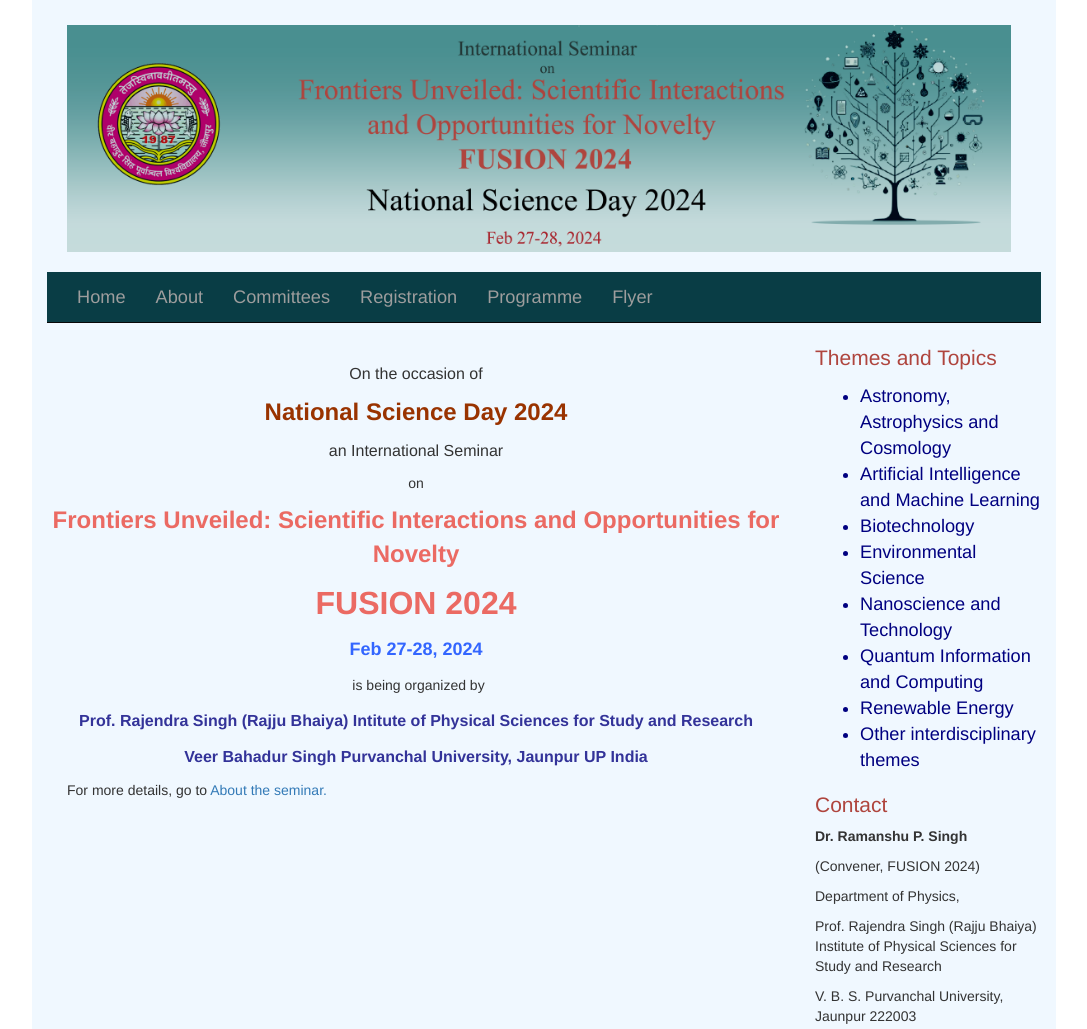
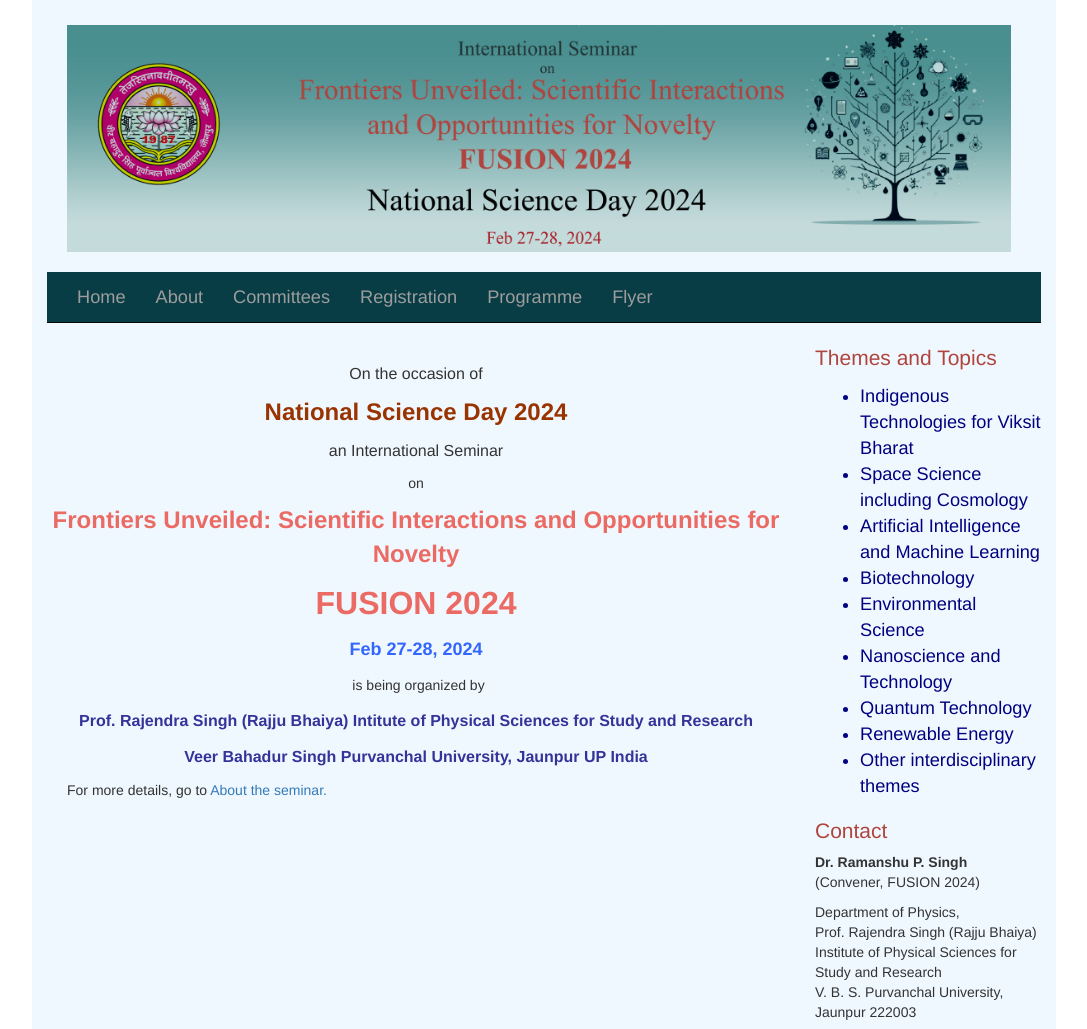
Before and after one commit to fusion2024/fusion2024.github.io, a plain HTML site: page index.html in a window 1280 px wide. Shown: the top 1029 px of the page, without its empty margins (96-1183 px from the left). Drawn offline with nearby package versions, Linux system fonts and the light colour scheme.

Commit message:
Update index.html

```diff
--- a/index.html
+++ b/index.html
@@ -47,21 +47,22 @@
                 <p class="hd2"> Themes and Topics</p>
                 <div style="margin-left: 5px;">
                     <ul>
-                        <li>Astronomy, Astrophysics and Cosmology</li>
+                        <li>Indigenous Technologies for Viksit Bharat</li>
+                        <li>Space Science including Cosmology</li>
                         <li>Artificial Intelligence and Machine Learning</li>
                         <li>Biotechnology</li>
                         <li>Environmental Science</li>
                         <li>Nanoscience and Technology</li>
-                        <li>Quantum Information and Computing</li>
+                        <li>Quantum Technology</li>
                         <li>Renewable Energy</li>
                         <li>Other interdisciplinary themes</li>
                     </ul>
                 </div>
                 <p></p>
                 <h3 class="hd2">Contact</h3>
-                <p><strong>Dr. Ramanshu P. Singh</strong></p>
-                <p>(Convener, FUSION 2024)</p>
-                <address><p>Department of Physics,</p><p>Prof. Rajendra Singh (Rajju Bhaiya) Institute of Physical Sciences for Study and Research</p>V. B. S. Purvanchal University, Jaunpur 222003</address><address>+91 9628210239, <a href="mailto:ramanshupsingh@gmail.com">ramanshupsingh@gmail.com</a></address>
+                <p><strong>Dr. Ramanshu P. Singh</strong><br>
+                (Convener, FUSION 2024)</p>
+                <address><p>Department of Physics,<br>Prof. Rajendra Singh (Rajju Bhaiya) Institute of Physical Sciences for Study and Research<br>V. B. S. Purvanchal University, Jaunpur 222003</p></address><address>+91 9628210239, <a href="mailto:ramanshupsingh@gmail.com">ramanshupsingh@gmail.com</a></address>
                 <a href="mailto:fusion24.vbspu@gmail.com">@Help</a>
             </div>
         </div>
```
